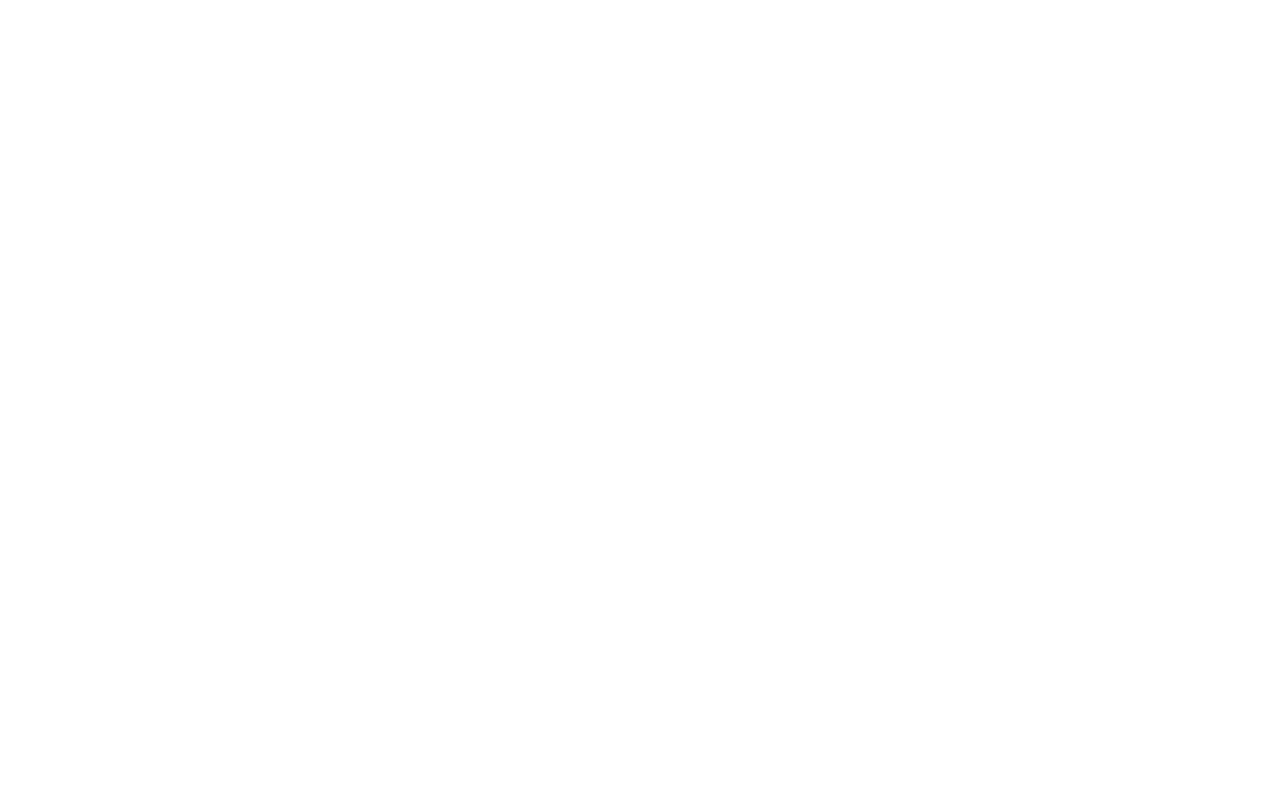
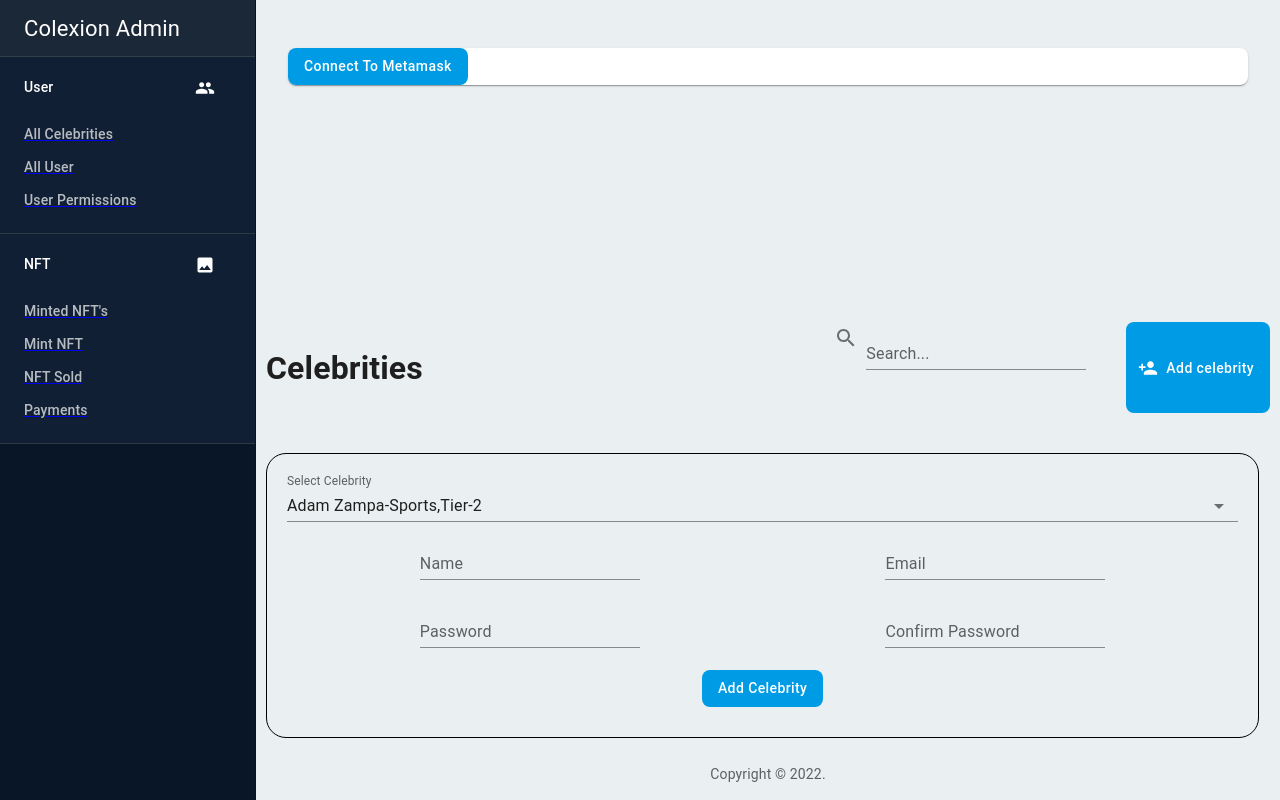
Before and after one commit to blockant/colexion-admin-api, a React (Create React App) app: page /allcelebs in a window 1280 px wide. Before the commit this address had no page. Built offline with nearby package versions, Linux system fonts and the light colour scheme.

Commit message:
Added all celebrity page, modified mint nft page

```diff
--- a/src/App.js
+++ b/src/App.js
@@ -7,6 +7,8 @@
 import { BrowserRouter as Router, Route, Routes, Switch, useLocation } from "react-router-dom";
 import AllUser from './pages/AllUser';
 import AdminPanel from './pages/AdminPanel';
+import Tempcelebs from './pages/Tempcelebs';
+import Allcelebs from './pages/Allcelebs';
 
 function App() {
 	return (
@@ -18,6 +20,8 @@
 							<Route path="/" element={<Paperbase />} />
 							<Route path="/users" element={<AllUser />} />
 							<Route path="/nft/create" element={<AdminPanel />} />
+							<Route path="/tempceleb" element={<Tempcelebs />} />
+							<Route path="/allcelebs" element={<Allcelebs />} />
 							{/* <Route exact path="/login" component={LoginComponent} />
 						<Route exact path="/signup" component={SignUpComponent} />
 						<Route exact path="/marketplace" component={GameList} />
--- a/src/actions/nft.js
+++ b/src/actions/nft.js
@@ -2,26 +2,29 @@
 import { NFT_UPLOAD, ERROR } from "./types";
 
 // Post NFTs
-export const uploadNft = (token, name, bio, celeb, nftData) => async (dispatch) => {
+export const uploadNft = (name, bio, nftData) => async (dispatch) => {
     const body = JSON.stringify({ name, bio });
-    console.log(token, name, bio, nftData)
+    console.log(name, bio, nftData)
 
     const formData = new FormData();
-    formData.append('nft', nftData);
+    formData.append('file', nftData);
+    formData.append("body", body);
+    // formData.append("description", bio);
+    // console.log(formData);
     try {
         const config = {
             headers: {
-                "Content-Type": "application/json",
-                "authorization": `Bearer ${token}`
+                "Content-Type": "multipart/form-data"
             },
         };
 
-        const res = await axios.post(`${process.env.REACT_APP_API_URL}/api/v1/nft/create`, body, config);
-
+        const res = await axios.post(`${process.env.REACT_APP_API_URL}/api/v1/nft/upload`, formData, config);
+        console.log(res);
         dispatch({
             type: NFT_UPLOAD,
             payload: res.data.nft
         });
+        return res;
     } catch (err) {
         console.log(err)
         dispatch({
--- a/src/components/Landing/Navigator.jsx
+++ b/src/components/Landing/Navigator.jsx
@@ -3,6 +3,7 @@
 import Drawer from "@mui/material/Drawer";
 import List from "@mui/material/List";
 import Box from "@mui/material/Box";
+import {Link} from "react-router-dom";
 import ListItem from "@mui/material/ListItem";
 import ListItemButton from "@mui/material/ListItemButton";
 import ListItemIcon from "@mui/material/ListItemIcon";
@@ -24,6 +25,7 @@
     children: [
       {
         id: "All Celebrities",
+        href:"/tempceleb"
       },
       { id: "All User",
         href:"/users"
@@ -36,7 +38,7 @@
     icon: <ImageIcon/>,
     children: [
       { id: "Minted NFT's" },
-      { id: "Mint NFT" },
+      { id: "Mint NFT", href:"/nft/create" },
       { id: "NFT Sold" },
       { id: "Payments" },
     ],
@@ -82,11 +84,11 @@
             </ListItem>
             {children.map(({ id: childId, href }) => (
               <ListItem disablePadding key={childId} onClick={()=>navigationHandler(href)}>
-                <ListItemButton sx={item}>
+               <Link to={href   || '/'}> <ListItemButton sx={item}>
                 <ListItemText>{childId}</ListItemText>
                   {/* <Link to={href || '/'}></Link> */}
-                </ListItemButton>
-              </ListItem>
+                </ListItemButton> </Link>
+               </ListItem>
             ))}
 
             <Divider sx={{ mt: 2 }} />
--- a/src/components/Landing/Paperbase.jsx
+++ b/src/components/Landing/Paperbase.jsx
@@ -166,7 +166,7 @@
 
 const drawerWidth = 256;
 
-export default function Paperbase({table}) {
+export default function Paperbase(props) {
   return (
     <ThemeProvider theme={theme}>
       <Box sx={{ display: 'flex', minHeight: '100vh' }}>
@@ -177,8 +177,9 @@
         <Box sx={{ flex: 1, display: 'flex', flexDirection: 'column' }}>
           {/* <Header onDrawerToggle={handleDrawerToggle} /> */}
           <Box component="main" sx={{ flex: 1, py: 6, px: 4, bgcolor: '#eaeff1' }}>
-            <Content table={table}/>
+            <Content table={props.table}/>
           </Box>
+            {props.children}
           <Box component="footer" sx={{ p: 2, bgcolor: '#eaeff1' }}>
             <Copyright />
           </Box>
--- a/src/pages/AdminPanel.jsx
+++ b/src/pages/AdminPanel.jsx
@@ -1,8 +1,11 @@
 import React, { useState, useEffect } from 'react';
 import { Link, useParams, Navigate } from 'react-router-dom';
 import { connect, useSelector } from "react-redux";
+import {FormControl, InputLabel, TextField, Button} from "@mui/material";
 import PropTypes from 'prop-types'
 import { uploadNft } from "../actions/nft";
+import styles from "./AdminPanel.module.css";
+import axios from "axios";
 
 const AdminPanel = ({ uploadNft }) => {
 
@@ -10,10 +13,10 @@
     const [enteredName, setEnteredName] = useState('');
     const [enteredCeleb, setEnteredCeleb] = useState("Random");
     const [enteredBio, setEnteredBio] = useState('');
-
+    const [enteredAddress,setEnteredAddress] = useState('');
     const [nftImg, setNftImg] = useState(null);
     const [nftData, setNftData] = useState(null);
-
+    let contentHash,fileURL;
     const nameChangeHandler = (event) => {
         setEnteredName(event.target.value)
     }
@@ -33,6 +36,10 @@
         // console.log(event.target.files[0])
     }
 
+    const addressChangeHandler = (e) =>{
+        setEnteredAddress(e.target.value);
+    }
+
     const [formIsValid, setFormValid] = useState(false)
 
     useEffect(() => {
@@ -50,7 +57,11 @@
     const onFormSubmitHandler = async (e) => {
         e.preventDefault();
         // console.log(enteredName, enteredBio, enteredCeleb, nftData);
-        await uploadNft("", enteredName, enteredBio, enteredCeleb, nftData)
+        const res = await uploadNft(enteredName, enteredBio, nftData)
+        contentHash=res.data.nft.content_hash;
+        fileURL = "https://gateway.pinata.cloud/ipfs/"+contentHash;
+        console.log(contentHash);
+        console.log(fileURL);
         setSuccess(!success);
     };
 
@@ -63,7 +74,9 @@
     setTimeout(() => { if (success) { setSuccess(!success) } }, 3000);
 
     return (
-        <div>
+        <>
+        <main className={styles.main}>
+        <div className={styles.left}>
             {/* <Header /> */}
             <div className="tf-create-item tf-section">
                 <div className="themesflat-container">
@@ -137,6 +150,15 @@
                 </div>
             </div>
         </div>
+        <div className="right">
+                <InputLabel htmlFor="my-input" onChange={addressChangeHandler}>Address</InputLabel>
+                <TextField id="Address" variant="outlined" />
+                <div>
+                    <Button variant="contained">Mint NFT</Button>
+                </div>
+        </div>
+        </main>
+        </>
     );
 }
 
--- /dev/null
+++ b/src/pages/AdminPanel.module.css
@@ -0,0 +1,11 @@
+.main {
+    display: flex;
+    flex-direction: row;
+}
+.left {
+    width:50%;
+    height: 100vh;
+}
+.right {
+    width:50%;
+}
--- /dev/null
+++ b/src/pages/Allcelebs.jsx
@@ -0,0 +1,54 @@
+import React from 'react'
+import { Button, FormControl, InputLabel, NativeSelect, TextField, Box } from '@mui/material'
+import Paperbase from '../components/Landing/Paperbase'
+import PersonAddIcon from '@mui/icons-material/PersonAdd';
+import SearchIcon from '@mui/icons-material/Search';
+import styles from "./Allcelebs.module.css";
+
+function Allcelebs() {
+  return (
+    <Paperbase>
+        <div className={styles.container}>
+          <div className={styles.header}>
+            <div className={styles.title}>
+              <h1>Celebrities</h1>
+            </div>
+            <div className={styles.add_btn}>
+              <SearchIcon sx={{ color: 'action.active', mr: 1, my: 0.5 }} />
+              <TextField id="input-with-sx" sx={{mr:5}}label="Search..." variant="standard" />
+              <Button variant="contained" startIcon={<PersonAddIcon />}>Add celebrity</Button>
+            </div>
+          </div>
+          <div className={styles.info}>
+              <div className={styles.dropdown}>
+              <FormControl fullWidth>
+                  <InputLabel variant="standard" htmlFor="uncontrolled-native">
+                      Select Celebrity
+                  </InputLabel>
+                  <NativeSelect
+                  defaultValue={1}
+                  >
+                      <option value={1}>Adam Zampa-Sports,Tier-2</option>
+                      <option value={2}>Amitesh Kumar-Photography,Tier-1</option>
+                      <option value={3}>Arpit Kumar-Photography,Tier-1</option>
+                      </NativeSelect>
+                      </FormControl>
+              </div>
+              <div className={styles.namePass}>
+              <TextField id="standard-basic" label="Name" variant="standard" />
+              <TextField id="standard-basic" label="Email" variant="standard" />
+              </div>
+              <div className={styles.emailPass}>
+              <TextField id="standard-basic" label="Password" variant="standard" />
+              <TextField id="standard-basic" label="Confirm Password" variant="standard" />
+              </div>
+              <div className={styles.btn}>
+              <Button variant="contained">Add Celebrity</Button>
+              </div>
+          </div>
+      </div>
+    </Paperbase>
+  )
+}
+
+export default Allcelebs
--- /dev/null
+++ b/src/pages/Allcelebs.module.css
@@ -0,0 +1,46 @@
+.container{
+    background:#eaeff1;
+}
+.info{
+    border: 1px solid black;
+    background:#eaeff1;
+    border-radius: 20px;
+    margin: 10px;
+    padding:5px;
+    display:flex;
+    text-align: left;
+    align-items: left;
+    justify-content: left;
+    flex-direction: column;
+    width:97%;
+    /* height:45%; */
+    font-size:25px;
+    padding: 20px;
+    margin-top: 30px;
+}
+.namePass, .emailPass , .btn{
+    padding:10px;
+}
+.btn{
+    width:fit-content;
+    margin:auto;
+}
+
+
+.header{
+    display:flex;
+    justify-content:space-between;
+    padding:10px;
+    background:#eaeff1;
+}
+.add_btn {
+    display:flex;
+    justify-content:flex-end;
+}
+.namePass, .emailPass{
+    display:flex;
+    justify-content:space-around;
+}
+#standard-basic{
+    width:100%;
+}
--- /dev/null
+++ b/src/pages/Tempcelebs.jsx
@@ -0,0 +1,48 @@
+import * as React from 'react';
+import {Link} from 'react-router-dom';
+import {TextField, FormControl, InputLabel, NativeSelect, Button} from "@mui/material";
+import Paperbase from '../components/Landing/Paperbase';
+import styles from "./Tempcelebs.module.css";
+
+export default function Tempcelebs(){
+  return(
+    <Paperbase>
+      <div className={styles.form}>
+        <div className={styles.name}>
+          <TextField id="standard-basic" label="Name" variant="standard" />
+        </div>
+        <div className={styles.categories}>
+          <FormControl>
+            <InputLabel variant="standard" htmlFor="uncontrolled-native">
+              Category
+            </InputLabel>
+            <NativeSelect
+              defaultValue={1}
+            >
+              <option value={1}>Sports</option>
+              <option value={2}>Art</option>
+              <option value={3}>Photography</option>
+            </NativeSelect>
+          </FormControl>
+        </div>
+        <div className={styles.tier}>
+          <FormControl>
+            <InputLabel variant="standard" htmlFor="uncontrolled-native">
+              Tier
+            </InputLabel>
+            <NativeSelect
+              defaultValue={1}
+            >
+                    <option value={1}>Tier-1</option>
+                    <option value={2}>Tier-2</option>
+                    <option value={3}>Tier-3</option>
+                  </NativeSelect>
+                </FormControl>
+              </div>
+              <div className={styles.btn}>
+                <Link to="/allcelebs"> <Button variant="contained">Proceed</Button> </Link>
+              </div>
+            </div>
+    </Paperbase>
+  );
+}
--- /dev/null
+++ b/src/pages/Tempcelebs.module.css
@@ -0,0 +1,26 @@
+.form{
+    border: 1px solid black;
+    position: absolute;
+    border-radius: 20px;
+    top:50%;
+    left: 55%;
+    transform: translate(-50%, -50%);
+    margin: auto;
+    display:flex;
+    text-align: left;
+    align-items: left;
+    justify-content: left;
+    flex-direction: column;
+    width:25%;
+    /* height:45%; */
+    font-size:25px;
+    padding: 20px;
+    margin-top: 30px;
+}
+.name, .categories, .tier , .btn{
+    padding:10px;
+}
+.btn{
+    width:fit-content;
+    margin:auto;
+}
--- a/src/reducers/nft.js
+++ b/src/reducers/nft.js
@@ -1,6 +1,7 @@
 import { NO_ACTION, NFT_UPLOAD, ERROR } from '../actions/types'
 
 const initialState = {
+    nftStore:null,
     errorMessage: null
 };
 
@@ -9,7 +10,8 @@
     switch (type) {
         case NFT_UPLOAD:
             return {
-                ...state
+                ...state,
+                nftStore:payload
             }
         case ERROR:
             return {
```
